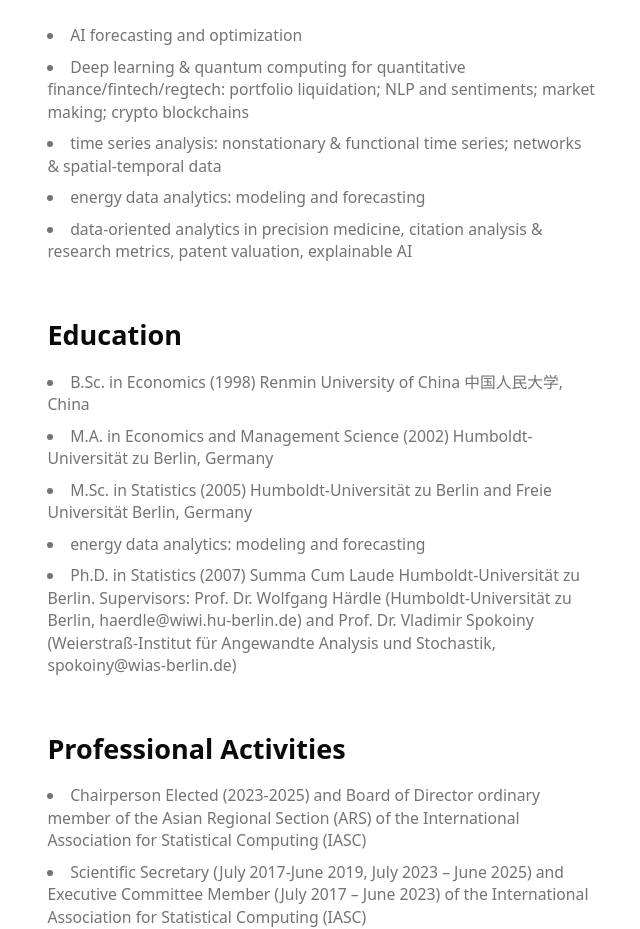
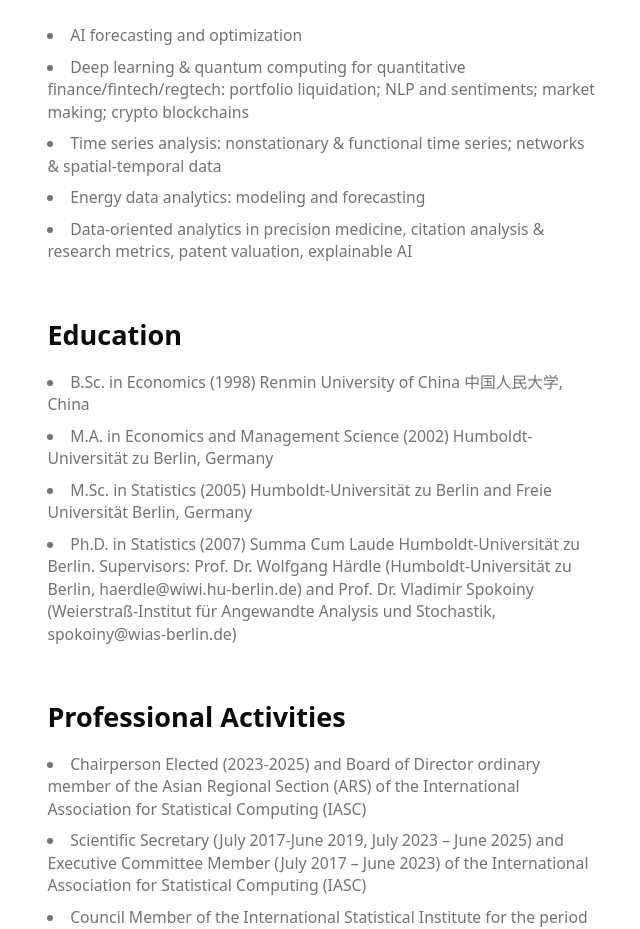
Before and after one commit to Hanmingh/Chen, a React (Vite) app: page /#/ in a window 1280 px wide. Shown: the part 1124-2053 px from the top of the page, without its empty margins (409-1049 px from the left). Built offline with nearby package versions, Linux system fonts and the light colour scheme.

Commit message:
homepage_updated

```diff
--- a/src/pages/home.tsx
+++ b/src/pages/home.tsx
@@ -95,12 +95,12 @@
                 market making; crypto blockchains
               </li>
               <li>
-                time series analysis: nonstationary & functional time series;
+                Time series analysis: nonstationary & functional time series;
                 networks & spatial-temporal data
               </li>
-              <li>energy data analytics: modeling and forecasting</li>
+              <li>Energy data analytics: modeling and forecasting</li>
               <li>
-                data-oriented analytics in precision medicine, citation analysis
+                Data-oriented analytics in precision medicine, citation analysis
                 & research metrics, patent valuation, explainable AI
               </li>
             </ul>
@@ -113,7 +113,6 @@
               <li>B.Sc. in Economics (1998) Renmin University of China 中国⼈民⼤学, China</li>
               <li>M.A. in Economics and Management Science (2002) Humboldt-Universität zu Berlin, Germany</li>
               <li>M.Sc. in Statistics (2005) Humboldt-Universität zu Berlin and Freie Universität Berlin, Germany</li>
-              <li>energy data analytics: modeling and forecasting</li>
               <li>Ph.D. in Statistics (2007) Summa Cum Laude Humboldt-Universität zu Berlin. Supervisors:
                 Prof. Dr. Wolfgang Härdle (Humboldt-Universität zu Berlin, haerdle@wiwi.hu-berlin.de) and Prof. Dr. Vladimir Spokoiny
                 (Weierstraß-Institut für Angewandte Analysis und Stochastik, spokoiny@wias-berlin.de)</li>
```
